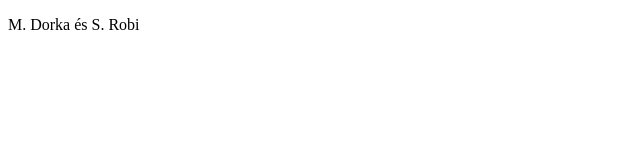
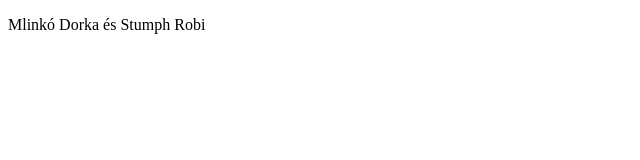
Before and after one commit to repcsi90/K-z-sMunka, a plain HTML site: page index.html in a window 1280 px wide. Shown: the whole page, without its empty margins (0-640 px from the left). Drawn offline with Linux system fonts and the light colour scheme.

Commit message:
Új név

```diff
--- a/index.html
+++ b/index.html
@@ -6,6 +6,6 @@
     <title>Közös munka</title>
 </head>
 <body>
-    <p>M. Dorka és S. Robi</p>
+    <p>Mlinkó Dorka és Stumph Robi</p>
 </body>
 </html>
```
